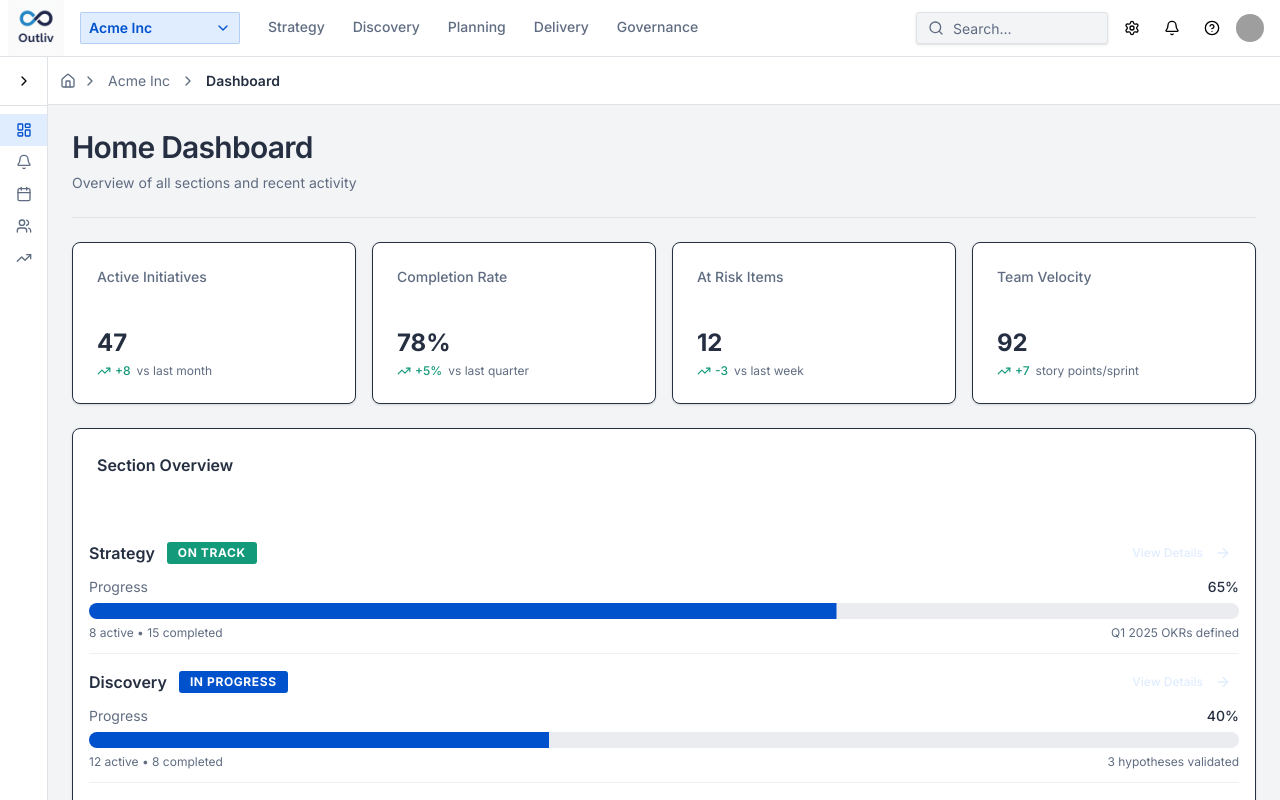
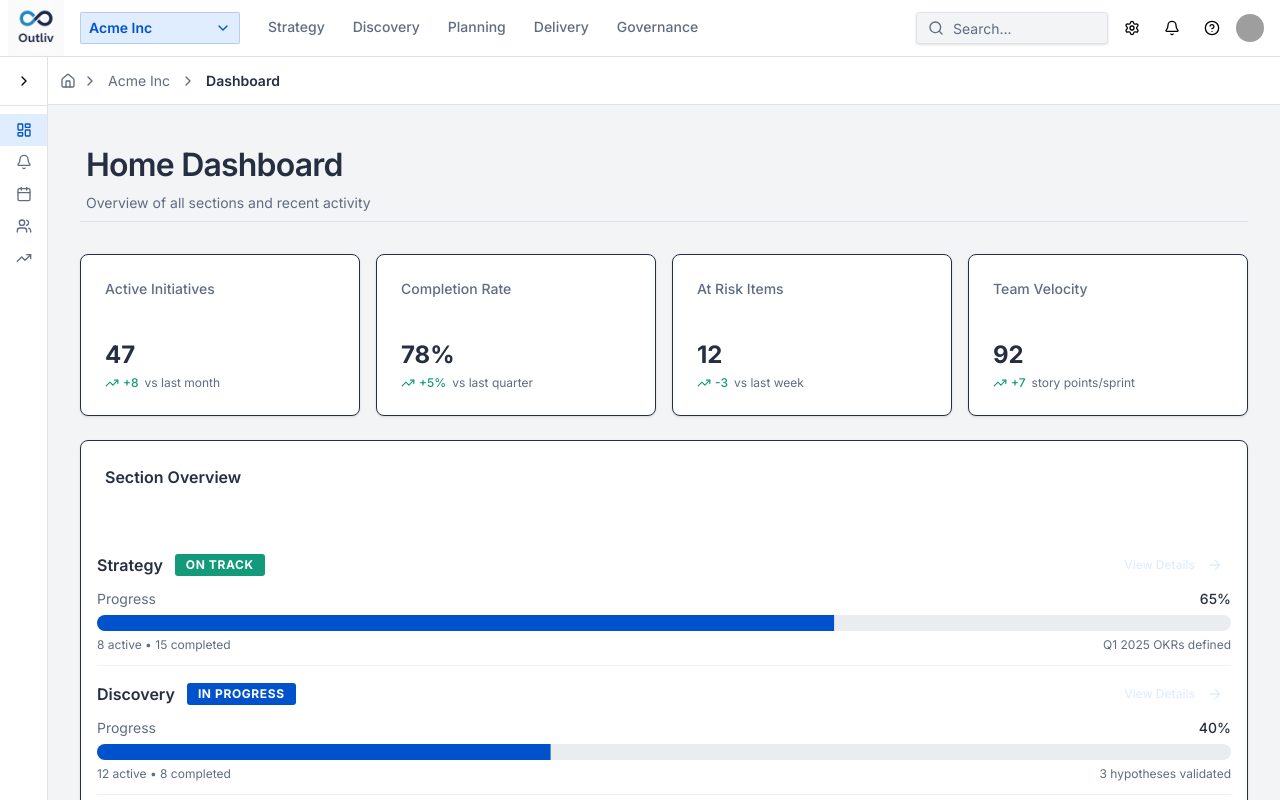
Before and after one commit to indiansatoshi/rigor, a Next.js app: page / in a window 1280 px wide. Built offline with nearby package versions, Linux system fonts and the light colour scheme; grey boxes are pictures that could not be loaded.

Commit message:
improvement20

```diff
--- a/components/dashboard/dashboard-header.tsx
+++ b/components/dashboard/dashboard-header.tsx
@@ -9,9 +9,9 @@ interface DashboardHeaderProps {
 
 export function DashboardHeader({ title, description, children }: DashboardHeaderProps) {
     return (
-        <div className="flex items-start justify-between gap-4 pb-6 border-b border-border">
+        <div className="flex items-start justify-between gap-4 py-2 px-1.5 border-b border-border bg-background">
             <div className="flex-1">
-                <h1 className="text-3xl font-semibold text-foreground tracking-tight">{title}</h1>
+                <h1 className="text-[32px] font-semibold text-foreground tracking-tight leading-tight">{title}</h1>
                 <p className="text-sm text-muted-foreground mt-2 max-w-3xl">
                     {description}
                 </p>
--- a/components/layout/page-breadcrumbs.tsx
+++ b/components/layout/page-breadcrumbs.tsx
@@ -18,7 +18,7 @@ export function PageBreadcrumbs({ items }: PageBreadcrumbsProps) {
 
   return (
     <nav
-      className="flex items-center gap-1 text-sm h-12 border-b border-border bg-card"
+      className="sticky top-0 z-10 flex items-center gap-1 text-sm h-12 border-b border-border bg-card"
       aria-label="Breadcrumb"
     >
       <ol className="flex items-center gap-1 px-3">
--- a/components/layout/page-wrapper.tsx
+++ b/components/layout/page-wrapper.tsx
@@ -20,7 +20,7 @@ export function PageWrapper({ children, breadcrumbs = [], currentPage }: PageWra
   return (
     <div className="flex flex-col flex-1 bg-background">
       <PageBreadcrumbs items={allBreadcrumbs} />
-      <div className="p-6 space-y-6">
+      <div className="p-8 space-y-8">
         {children}
       </div>
     </div>
```
